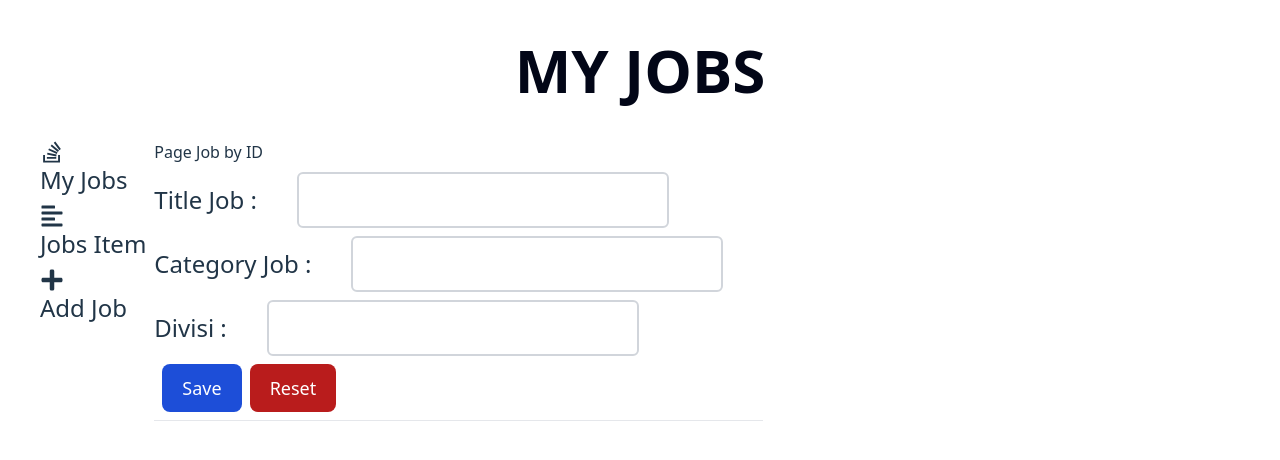
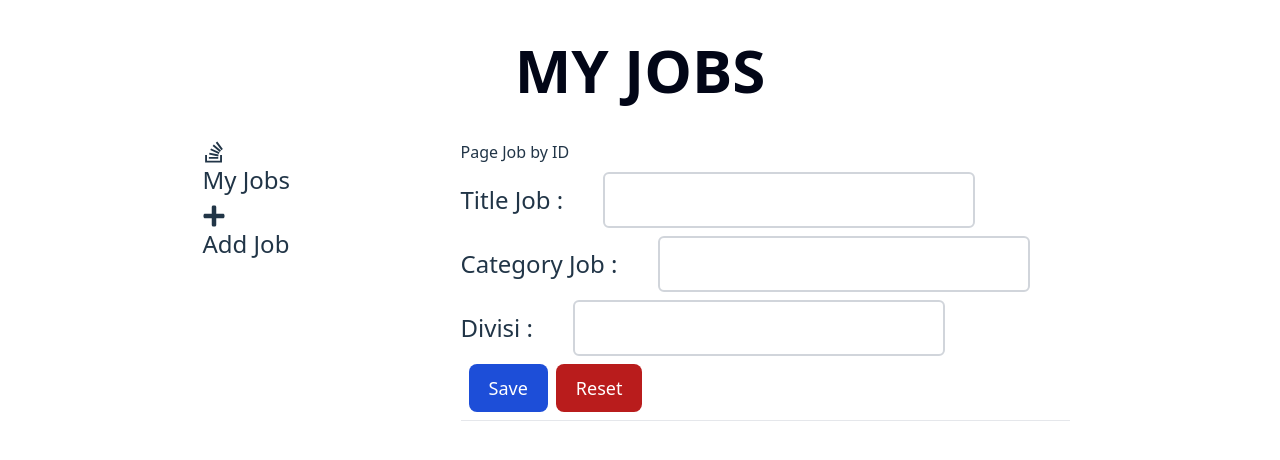
Before and after one commit to sidiqcahyono83/jobs, a React (Vite) app: page /addjobs in a window 1280 px wide. Shown: the top 460 px of the page. Built offline with nearby package versions, Linux system fonts and the light colour scheme.

Commit message:
fate: add route

```diff
--- a/src/routes/root.tsx
+++ b/src/routes/root.tsx
@@ -1,7 +1,8 @@
 import { FaStackOverflow } from "react-icons/fa";
-import { FaAlignLeft } from "react-icons/fa";
 import { FaPlus } from "react-icons/fa";
+
 import { Link, Outlet } from "react-router-dom";
+
 export function RootRoute() {
   return (
     <main>
@@ -9,18 +10,12 @@ export function RootRoute() {
         <h1 className="text-slate-950 m-10 dark:text-slate-100 font-bold justify-center text-6xl flex">
           <Link to="/">MY JOBS</Link>
         </h1>
-        <div className="flex flex-col-2">
-          <ul className="flex flex-col gap-2  text-2xl">
+        <div className="flex  justify-evenly">
+          <ul className="flex flex-col gap-2 text-2xl">
             <li className=" gap-2  hover:text-blue-800">
               <Link to="/jobs">
                 <FaStackOverflow />
                 My Jobs
-              </Link>
-            </li>
-            <li className="flex gap-2 items-center hover:text-blue-800">
-              <Link to="">
-                <FaAlignLeft />
-                Jobs Item
               </Link>
             </li>
             <li className="flex gap-2 items-center  hover:text-blue-800">
```
